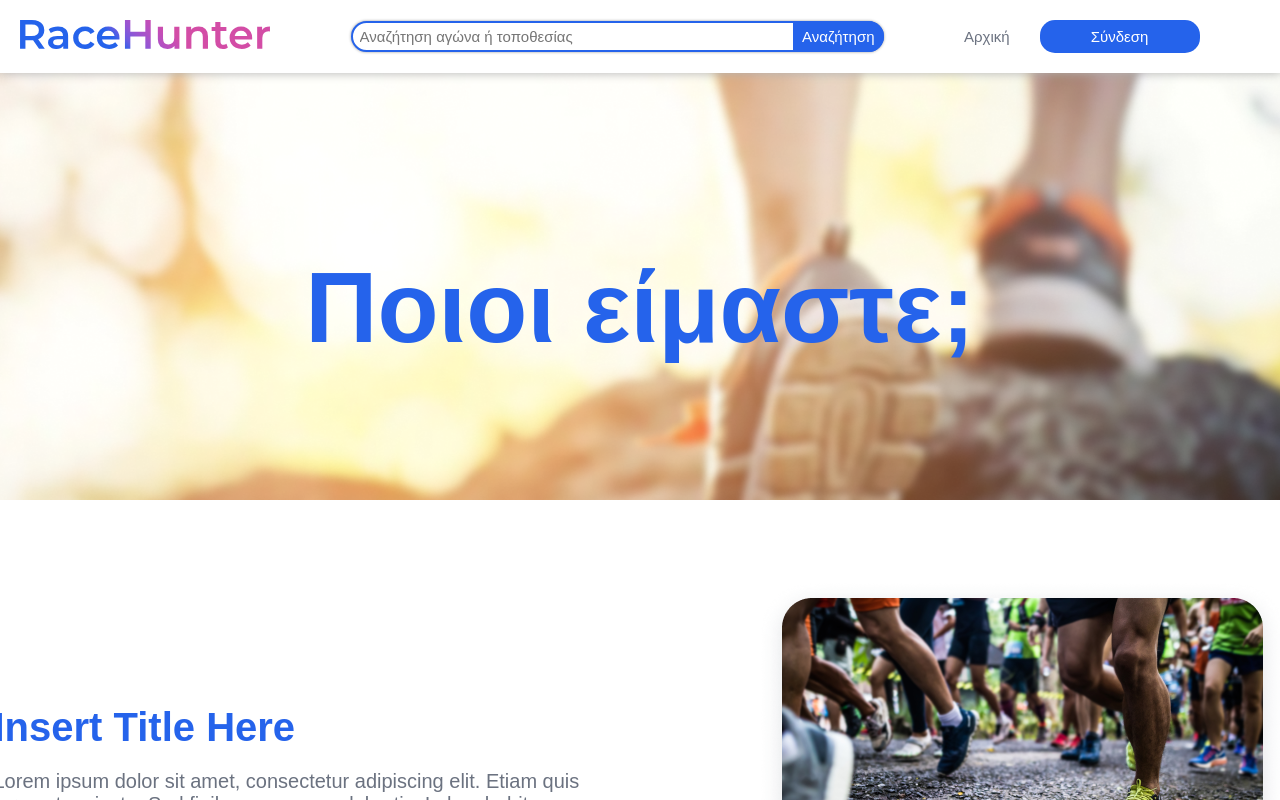
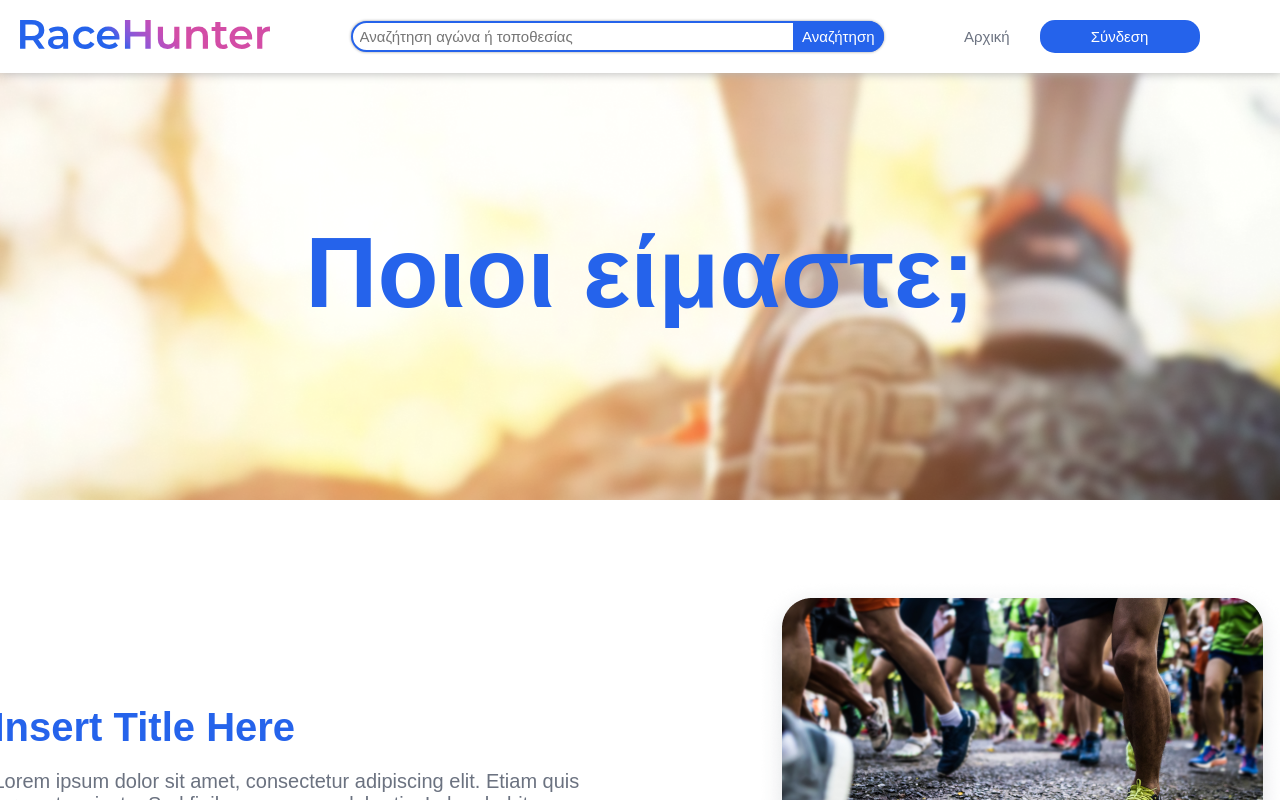
Before and after one commit to NikolasPpd/RaceHunter-Front-End, a React (Create React App) app: page /about-us in a window 1280 px wide. Shown: the top 800 px of the page. Built offline with nearby package versions, Linux system fonts and the light colour scheme.

Commit message:
Update src/pages/AboutUsPage/about-us-page.css
Co-authored-by: Nikolas <53314070+NikolasPpd@users.noreply.github.com>

```diff
--- a/src/pages/AboutUsPage/about-us-page.css
+++ b/src/pages/AboutUsPage/about-us-page.css
@@ -25,7 +25,7 @@
     align-items: center;
     position:absolute;
     width: 100%;
-    top: 250px;
+    top: 215px;
     justify-content: center;
 }
 
```
